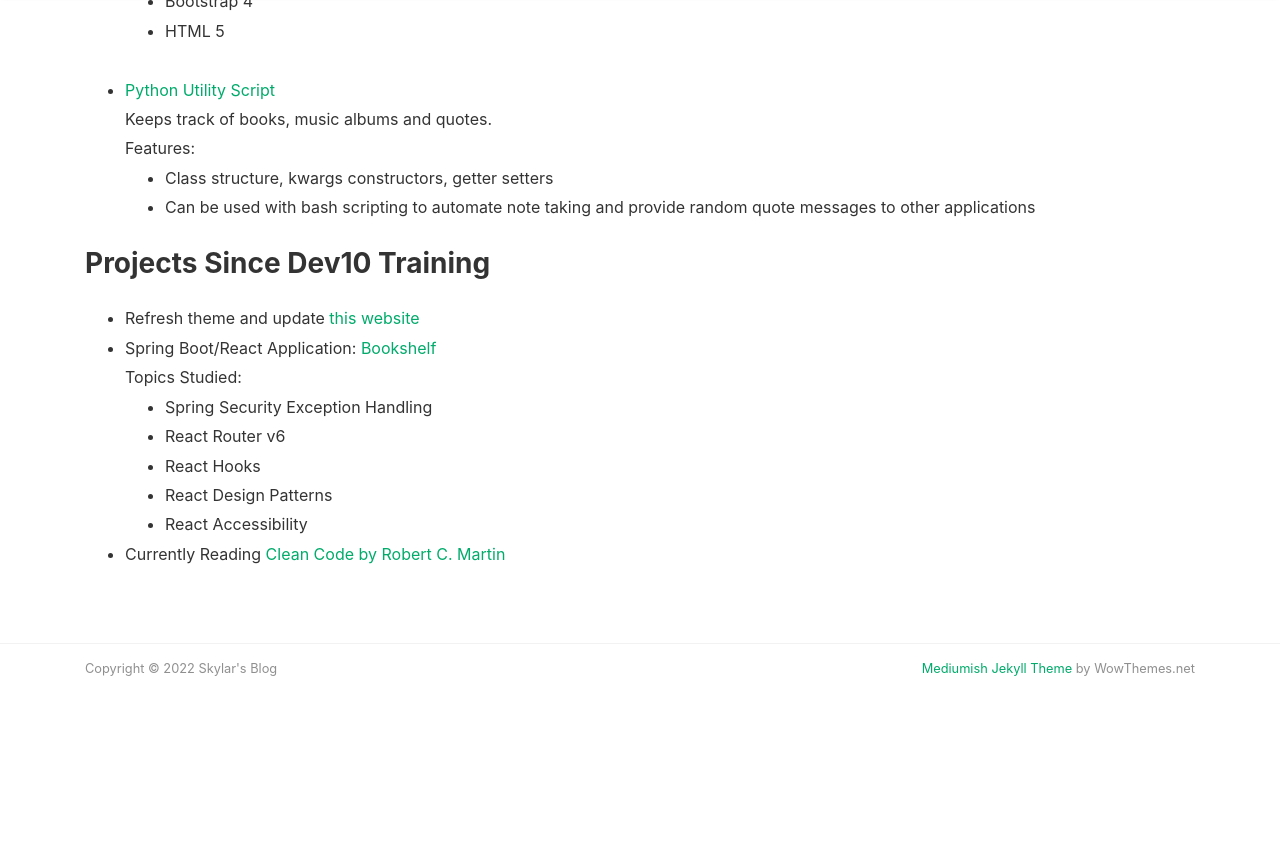
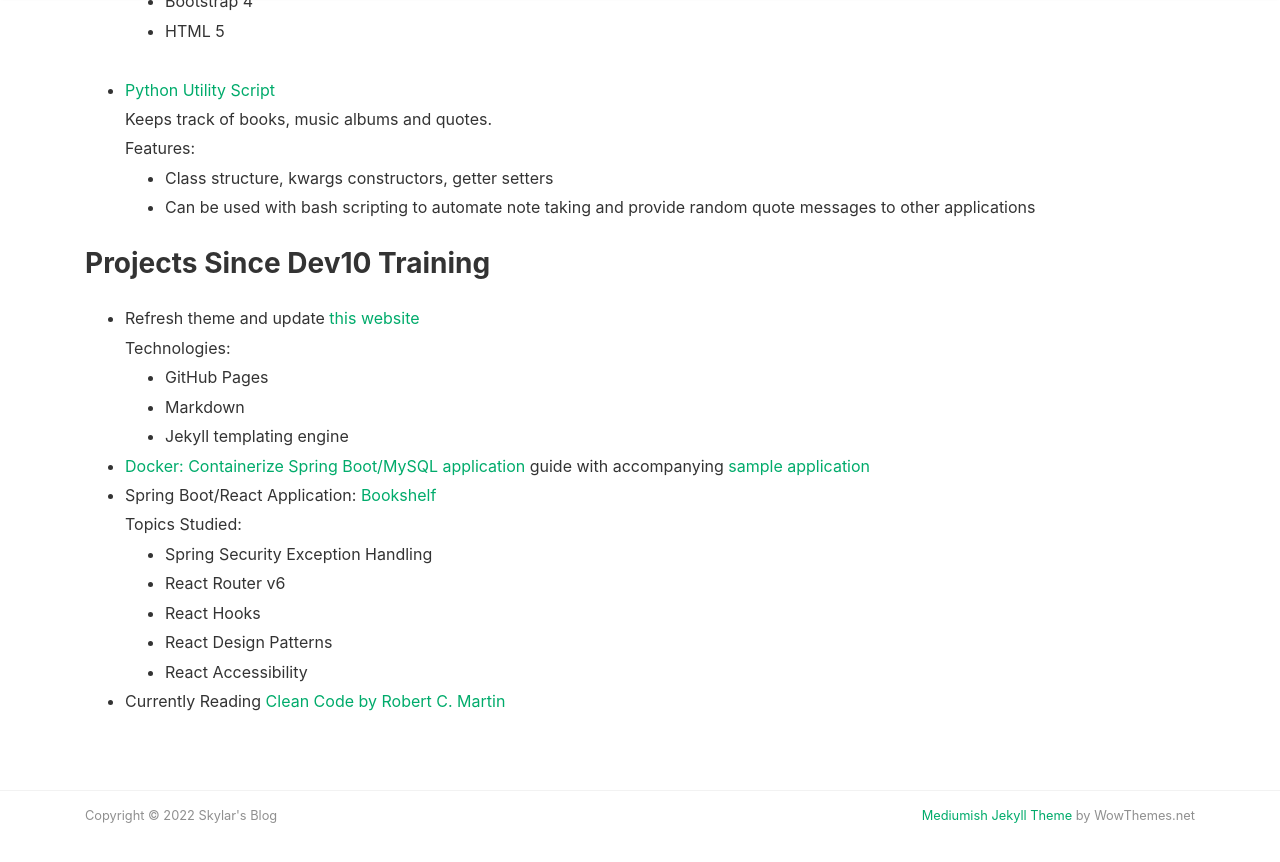
Before and after one commit to oneexists/oneexists.github.io, a Jekyll site: the page built from _pages/projects.md, in a window 1280 px wide and 900 px high, scrolled down 1420 px. Shown: the top 862 px of the window. Built offline with Jekyll 4.4.1, drawn with Linux system fonts in a browser that asks for light colours; nearby versions of some CDN libraries; before the commit the page ends 2172 px from its top, so only the background shows below that.

Commit message:
add containers application to projects

```diff
--- a/_pages/projects.md
+++ b/_pages/projects.md
@@ -92,6 +92,13 @@ permalink: /projects
 <h3>Projects Since Dev10 Training</h3>
 <ul>
   <li>Refresh theme and update <a href="https://github.com/oneexists/oneexists.github.io">this website</a></li>
+  Technologies:
+  <ul>
+    <li>GitHub Pages</li>
+    <li>Markdown</li>
+    <li>Jekyll templating engine</li>
+  </ul>
+  <li><a href="https://oneexists.github.io/containerize-api">Docker: Containerize Spring Boot/MySQL application</a> guide with accompanying <a href="https://github.com/oneexists/containers">sample application</a></li>
   <li>Spring Boot/React Application: <a href="https://github.com/oneexists/Bookshelf">Bookshelf</a><br />
   Topics Studied:
     <ul>
```
